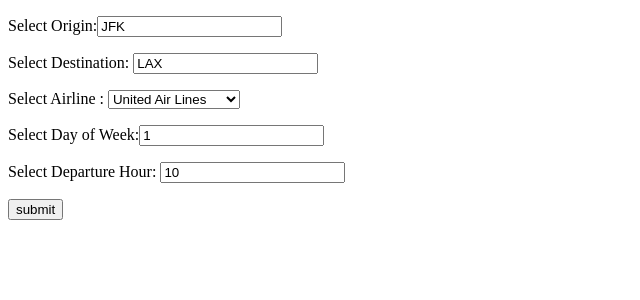
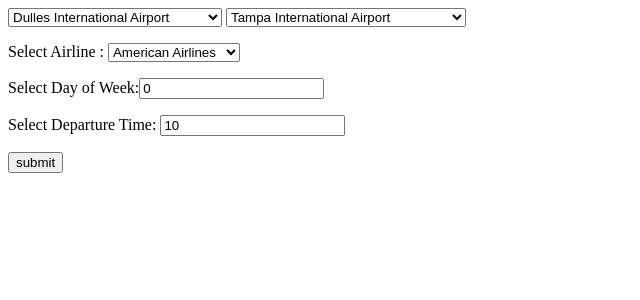
Before and after one commit to anuragsri01/Flight_delay_trace, a Flask app: page / in a window 1280 px wide. Shown: the top 300 px of the page, without its empty margins (0-640 px from the left). Run offline with Flask 2, Linux system fonts and the light colour scheme.

Commit message:
Update home.html

```diff
--- a/templates/home.html
+++ b/templates/home.html
@@ -4,18 +4,30 @@
 <body>
 
 <form action = "/getdelay" method="POST">
-	<p> Select Origin:<input name="origin" type ="text" value="JFK" /> </p>
-	<p> Select Destination: <input name="dest" type ="text" value="LAX" /> </p>
+	<select name="origin">
+                <option value="IAD">Dulles International Airport</option>
+		<option value="IND">Indianapolis International Airport</option>
+		<option value="ISP">Long Island MacArthur Airport</option>
+		<option value="JAN">Jackson–Medgar Wiley Evers</option>
+		<option value="JAX">Jacksonville International Airport</option>
+        </select>
+	<select name="dest">
+                <option value="TPA">Tampa International Airport</option>
+		<option value="LAS">McCarran International Airport</option>
+		<option value="MCO">Orlando International Airport</option>
+		<option value="MDW">Chicago Midway International Airport</option>
+		<option value="BHM">Bhimrao Ambedkar Airstrip </option>
+        </select>
 	<p> Select Airline :
 	<select name="unique_carrier">
 		<option value="AA">American Airlines </option>
 		<option value="DL">Delta Air Lines </option>
 		<option value="B6">JetBlue Airways</option>
 		<option value="WN">Southwest Airlines </option>
-		<option value="UA" selected>United Air Lines </option>
+		<option value="UA">United Air Lines </option>
 	</select>
-	<p> Select Day of Week:<input name="day_of_week" type ="text" value="1" /> </p>
-	<p> Select Departure Hour: <input name="dep_hour" type ="text" value="10" /> </p>
+	<p> Select Day of Week:<input name="day_of_week" type ="text" value="0" /> </p>
+	<p> Select Departure Time: <input name="dep_hour" type ="text" value="10" /> </p>
 	<p> <input type ="submit" value="submit" /> </p>
 </form>
 </body>
```
